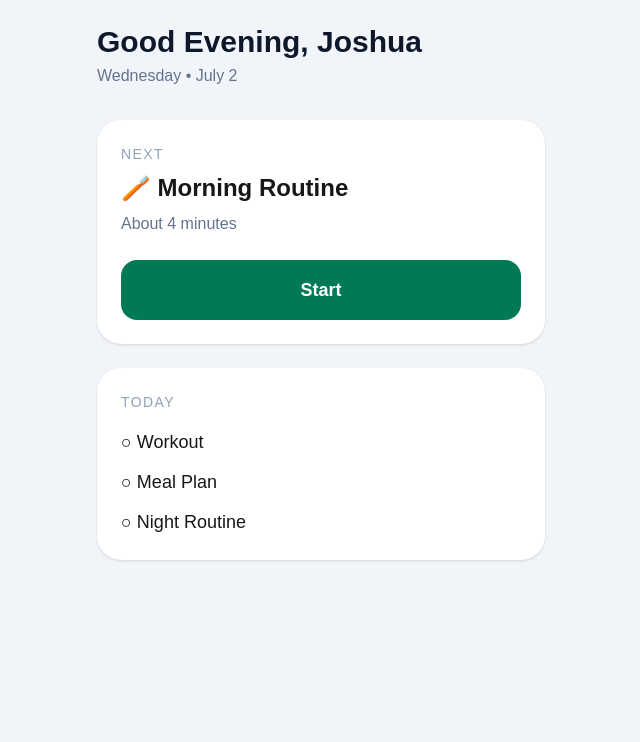
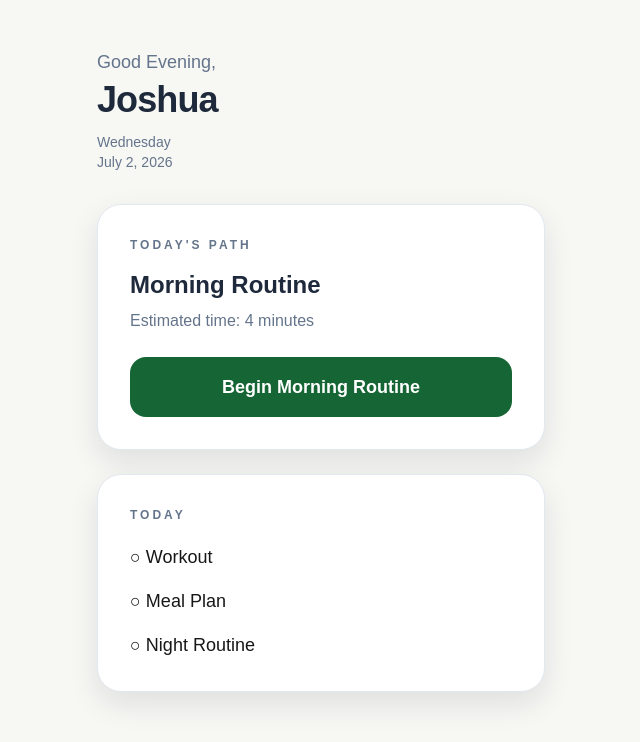
Before and after one commit to Seventhofthree/project-better, a Next.js app in the folder app/: page /home in a window 1280 px wide. Shown: the top 742 px of the page, without its empty margins (319-959 px from the left). Built offline with nearby package versions, Linux system fonts and the light colour scheme.

Commit message:
Apply design system to Home Dashboard

```diff
--- a/app/src/app/home/page.tsx
+++ b/app/src/app/home/page.tsx
@@ -1,50 +1,75 @@
+import { Button } from "../../components/Button";
+import { Card } from "../../components/Card";
+import { theme } from "../../lib/theme";
+
 export default function HomeDashboard() {
   return (
-    <main className="min-h-screen bg-slate-100 p-6">
+    <main
+      className="min-h-screen p-6"
+      style={{ backgroundColor: theme.colors.background }}
+    >
       <div className="mx-auto max-w-md">
-
-        <h1 className="text-3xl font-bold text-slate-900">
-          Good Evening, Joshua
-        </h1>
-
-        <p className="mt-1 text-slate-500">
-          Wednesday • July 2
-        </p>
-
-        <section className="mt-8 rounded-3xl bg-white p-6 shadow">
-
-          <p className="text-sm uppercase tracking-widest text-slate-400">
-            Next
+        <header className="pt-6">
+          <p className="text-lg" style={{ color: theme.colors.textSecondary }}>
+            Good Evening,
           </p>
 
-          <h2 className="mt-2 text-2xl font-semibold">
-            🪥 Morning Routine
-          </h2>
+          <h1
+            className="mt-1 text-4xl font-bold tracking-tight"
+            style={{ color: theme.colors.textPrimary }}
+          >
+            Joshua
+          </h1>
 
-          <p className="mt-2 text-slate-500">
-            About 4 minutes
+          <p className="mt-3 text-sm" style={{ color: theme.colors.textSecondary }}>
+            Wednesday
+            <br />
+            July 2, 2026
           </p>
+        </header>
 
-          <button className="mt-6 w-full rounded-2xl bg-emerald-700 py-4 text-lg font-semibold text-white">
-            Start
-          </button>
+        <div className="mt-8">
+          <Card>
+            <p
+              className="text-xs font-semibold uppercase tracking-[0.25em]"
+              style={{ color: theme.colors.textSecondary }}
+            >
+              Today&apos;s Path
+            </p>
 
-        </section>
+            <h2
+              className="mt-4 text-2xl font-bold"
+              style={{ color: theme.colors.textPrimary }}
+            >
+              Morning Routine
+            </h2>
 
-        <section className="mt-6 rounded-3xl bg-white p-6 shadow">
+            <p className="mt-2 text-base" style={{ color: theme.colors.textSecondary }}>
+              Estimated time: 4 minutes
+            </p>
 
-          <p className="text-sm uppercase tracking-widest text-slate-400">
-            Today
-          </p>
+            <div className="mt-6">
+              <Button>Begin Morning Routine</Button>
+            </div>
+          </Card>
+        </div>
 
-          <ul className="mt-4 space-y-3 text-lg">
-            <li>○ Workout</li>
-            <li>○ Meal Plan</li>
-            <li>○ Night Routine</li>
-          </ul>
+        <div className="mt-6">
+          <Card>
+            <p
+              className="text-xs font-semibold uppercase tracking-[0.25em]"
+              style={{ color: theme.colors.textSecondary }}
+            >
+              Today
+            </p>
 
-        </section>
-
+            <div className="mt-5 space-y-4 text-lg">
+              <div>○ Workout</div>
+              <div>○ Meal Plan</div>
+              <div>○ Night Routine</div>
+            </div>
+          </Card>
+        </div>
       </div>
     </main>
   );
```
